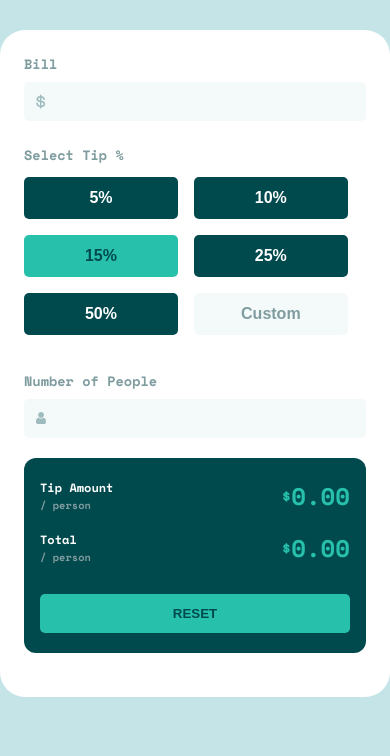
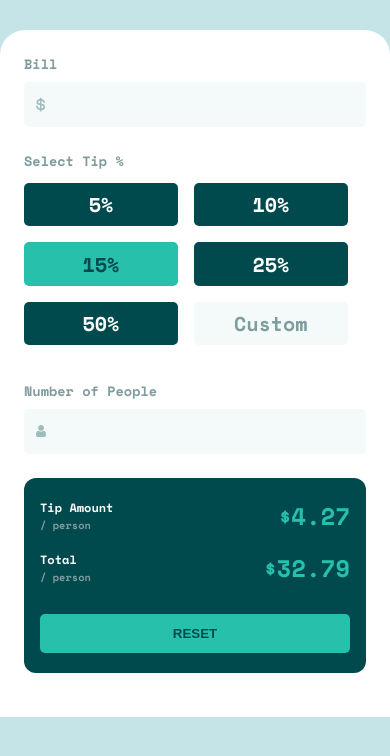
Before and after one commit to EseAlli/tip-calculator, a plain HTML site: page index.html in a window 390 px wide. Shown: the part 82-838 px from the top of the page. Drawn offline with nearby package versions, Linux system fonts and the light colour scheme.

Commit message:
mobile design implemented

```diff
--- a/index.html
+++ b/index.html
@@ -31,12 +31,12 @@
               <button class="fifteen">15%</button>
               <button class="twenty-five">25%</button>
               <button class="fifty">50%</button>
-              <button class="custom">Custom</button>
+              <input class="custom" placeholder="Custom"></input>
             </div>
           </div>
           <div class="people">
             <label>Number of People</label>
-            <input />
+            <input min="1"/>
           </div>
         </form>
         <div class="calculation">
@@ -45,14 +45,14 @@
               Tip Amount <br />
               <small> / person</small>
             </p>
-            <p class="amount"><span>$</span>0.00</p>
+            <p class="amount"><span>$</span>4.27</p>
           </div>
           <div>
             <p>
               Total <br />
               <small>/ person</small>
             </p>
-            <p class="amount"><span>$</span>0.00</p>
+            <p class="amount"><span>$</span>32.79</p>
           </div>
           <button class="reset">Reset</button>
         </div>
--- a/style.css
+++ b/style.css
@@ -35,12 +35,17 @@ img {
   object-fit: contain;
 }
 
+button:hover {
+  cursor: pointer;
+}
+
 .logo {
   margin: 2rem 0;
 }
 
 .calculator {
-  border-radius: 25px;
+  border-top-left-radius: 25px;
+  border-top-right-radius: 25px;
   background-color: var(--primary-white);
   padding: 1.5rem;
 }
@@ -70,7 +75,7 @@ label,
 input {
   background-color: var(--secondary-grayish-cyan);
   border: none;
-  padding: 0.75rem;
+  padding: 0.5rem 0.75rem;
   border: 3px;
   margin-top: 0.5rem;
   background-repeat: no-repeat;
@@ -78,6 +83,11 @@ input {
   background-origin: content-box;
   background-size: 10px;
   border-radius: 5px;
+  text-align: end;
+  color: var(--dark-cyan);
+  font-weight: 700;
+  font-size: 1.25rem;
+  font-family: "Space Mono", monospace;
 }
 
 .percent {
@@ -93,12 +103,13 @@ input {
 }
 
 .percent button {
-  padding: 0.75rem 2rem;
+  padding: 0.45rem 2rem;
   font-weight: 700;
   border: none;
   border-radius: 5px;
   inline-size: 45%;
-  font-size: 1rem;
+  font-size: 1.25rem;
+  font-family: "Space Mono", monospace;
 }
 
 .five,
@@ -109,15 +120,28 @@ input {
   color: var(--primary-white);
 }
 
+.five:hover,
+.ten:hover,
 .fifteen {
   background-color: var(--primary-cyan);
   color: var(--dark-cyan);
 }
 
 .custom {
-  color: var(--dark-grayish-cyan);
+  color: var(--dark-cyan);
   background-color: var(--secondary-grayish-cyan);
   font-weight: 700;
+  inline-size: 45%;
+  text-align: end;
+  margin-top: 0;
+  padding: 0.45rem 0.75rem;
+  font-weight: 700;
+}
+
+.custom::placeholder {
+  color: var(--dark-grayish-cyan);
+  font-weight: 700;
+  text-align: center;
 }
 
 .people {
@@ -132,7 +156,7 @@ input {
 .calculation {
   background-color: var(--dark-cyan);
   padding: 1.25rem 1rem;
-  margin: 1.25rem 0;
+  margin: 1.5rem 0 1.25rem;
   border-radius: 12px;
   display: flex;
   flex-direction: column;
@@ -177,5 +201,5 @@ input {
 }
 
 .amount span {
-  font-size: 1rem;
+  font-size: 1.25rem;
 }
```
